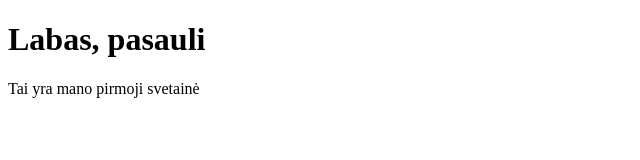
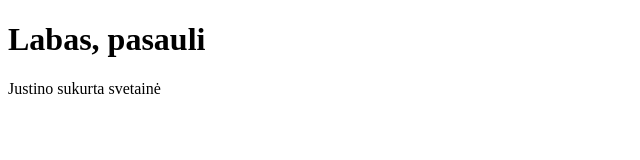
Before and after one commit to juokute/git-github, a plain HTML site: page index.html in a window 1280 px wide. Shown: the full height of the page, 0-640 px from the left. Drawn offline with Linux system fonts and the light colour scheme.

Commit message:
Justino pakeitimai su pavadinimu

```diff
--- a/index.html
+++ b/index.html
@@ -8,6 +8,6 @@
 </head>
 <body>
     <h1>Labas, pasauli</h1>
-    <p>Tai yra mano pirmoji svetainė</p>
+    <p>Justino sukurta svetainė</p>
 </body>
 </html>
```
